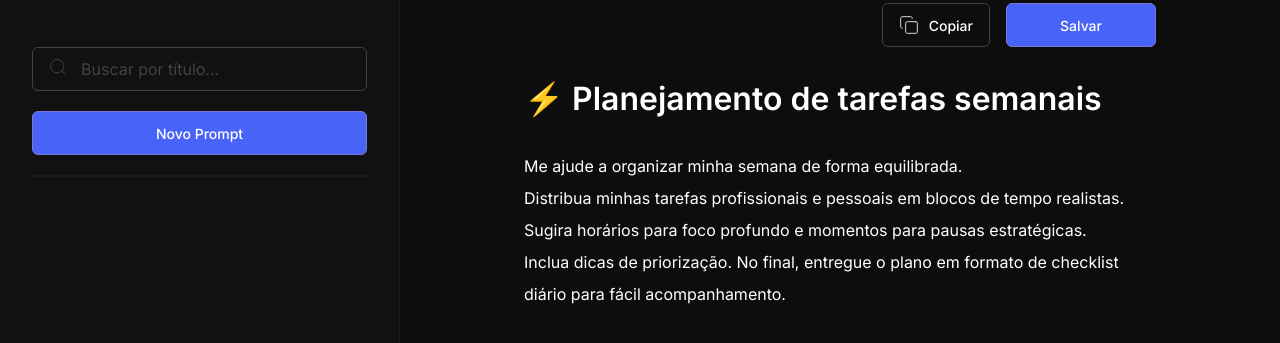
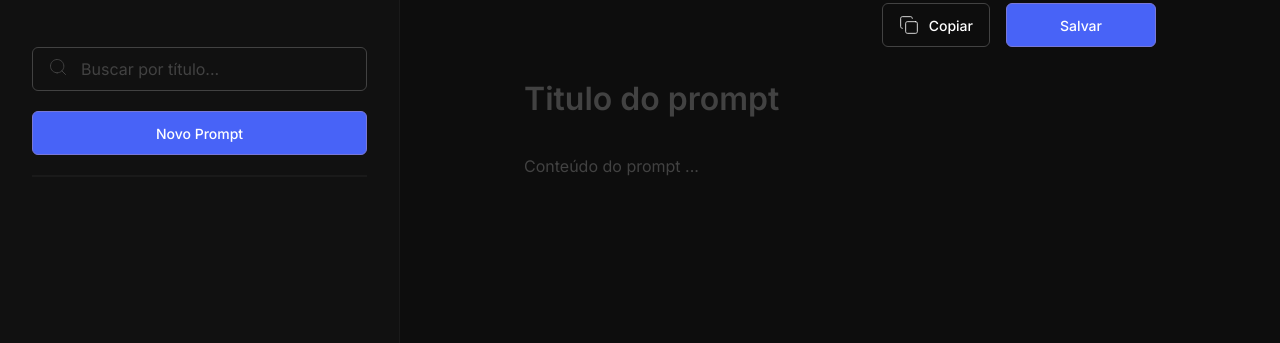
Before and after one commit to Barr0ca/prompts-manager, a plain HTML site: page index.html in a window 1280 px wide. Shown: the part 59-402 px from the top of the page. Drawn offline with Linux system fonts and the light colour scheme.

Commit message:
feat: Fazendo últimas alterações no HTML: remoção de textos de exemplo

```diff
--- a/index.html
+++ b/index.html
@@ -44,6 +44,8 @@
               Novo Prompt
             </button>
           </div>
+
+          <ul class="prompt-list" id="prompt-list"></ul>
         </div>
       </aside>
 
@@ -62,9 +64,11 @@
           class="editable-wrapper"
           id="title-wrapper"
         >
-          <h1 id="prompt-title" class="prompt-title" contenteditable="true">
-            ⚡ Planejamento de tarefas semanais
-          </h1>
+          <h1
+            id="prompt-title"
+            class="prompt-title"
+            contenteditable="true"
+          ></h1>
         </div>
         <div
           data-placeholder="Conteúdo do prompt ..."
@@ -75,15 +79,7 @@
             id="prompt-content"
             class="prompt-content"
             contenteditable="true"
-          >
-            Me ajude a organizar minha semana de forma equilibrada.<br />
-            Distribua minhas tarefas profissionais e pessoais em blocos de tempo
-            realistas.<br />
-            Sugira horários para foco profundo e momentos para pausas
-            estratégicas.<br />
-            Inclua dicas de priorização. No final, entregue o plano em formato
-            de checklist diário para fácil acompanhamento.
-          </div>
+          ></div>
         </div>
       </main>
     </div>
```
